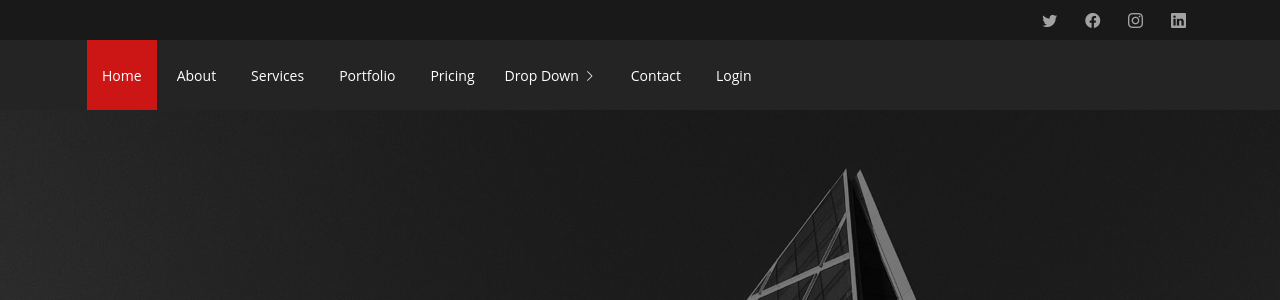
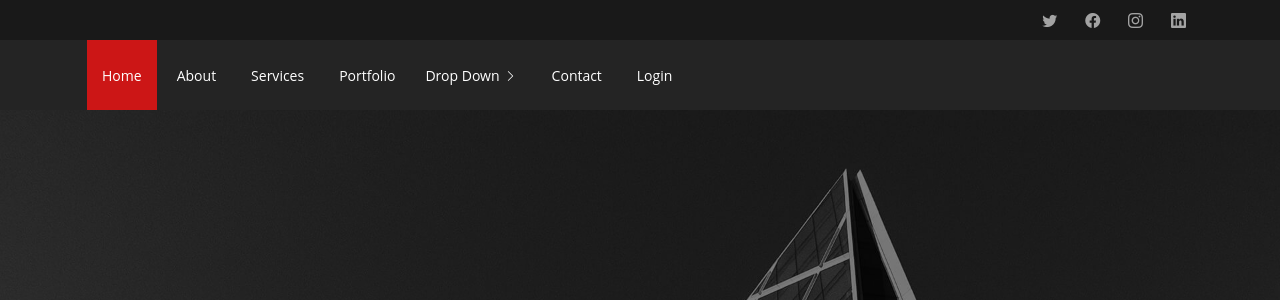
Before and after one commit to user38883591/djangoweb, a Django app: page / in a window 1280 px wide. Shown: the top 300 px of the page. Run offline with Django 4.2, Linux system fonts and the light colour scheme; some libraries are stand-ins or nearby versions.

Commit message:
"additional files"

```diff
--- a/templates/index.html
+++ b/templates/index.html
@@ -62,7 +62,7 @@
           <li><a class="nav-link scrollto" href="#about">About</a></li>
           <li><a class="nav-link scrollto" href="#services">Services</a></li>
           <li><a class="nav-link scrollto " href="#portfolio">Portfolio</a></li>
-          <li><a class="nav-link scrollto ri" href="#pricing">Pricing</a></li>
+{#          <li><a class="nav-link scrollto ri" href="#pricing">Pricing</a></li>#}
 {#          <li><a class="nav-link scrollto" href="#team">Team</a></li>#}
 {#          <li class="dropdown"><a href="#"><span>Drop Down</span> <i class="bi bi-chevron-down"></i></a>#}
             <ul>
```
